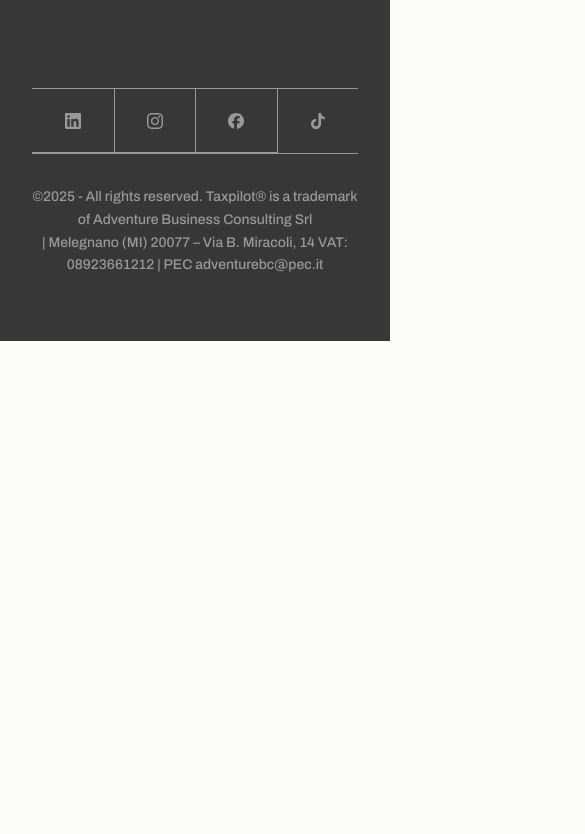
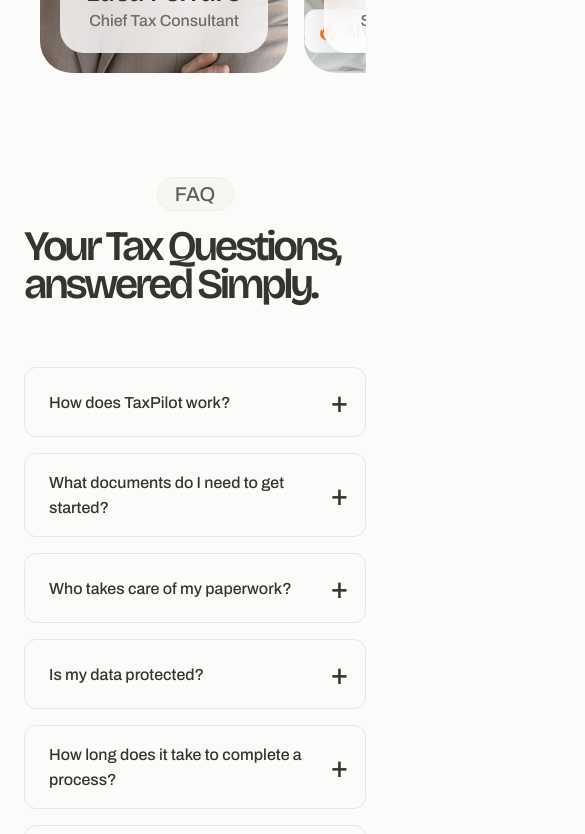
Before and after one commit to arqentech/tax-pilot-1, a React (Vite) app: page / in a window 390 px wide. Shown: the part 4640-5474 px from the top of the page, 585 px wide, since content can reach past the window. Before the commit the page ends 4981 px from the top, so only its background shows below. Built offline with nearby package versions, Linux system fonts and the light colour scheme; the HTML template or start-up script is replaced by a standard one.

Commit message:
Home responsiveness fix 6.0

```diff
--- a/src/pages/home/Home.tsx
+++ b/src/pages/home/Home.tsx
@@ -16,7 +16,7 @@ export default function Home() {
       <HowWeWork />
       <ServicesSection />
       <TeamCard />
-      {/* <HomePageFAQ/> */}
+      <HomePageFAQ/>
       {/* <BlogSection /> */}
       {/* <TaxPilotSection/> */}
     </div>
--- a/src/pages/home/HomeServicesSection.tsx
+++ b/src/pages/home/HomeServicesSection.tsx
@@ -37,7 +37,7 @@ const ServicesSection = () => {
         <SearchBar onSearch={handleSearch} wrapperClass="w-full w-full place" />
       </div>
 
-      <div className="block md:hidden overflow-x-auto w-[335spx]">
+      <div className="block md:hidden overflow-x-auto w-[335px]">
         <div className="flex gap-3 px-4">
           {displayServices.map((service) => (
             <div key={service.link} className="min-w-[333px]">
```
